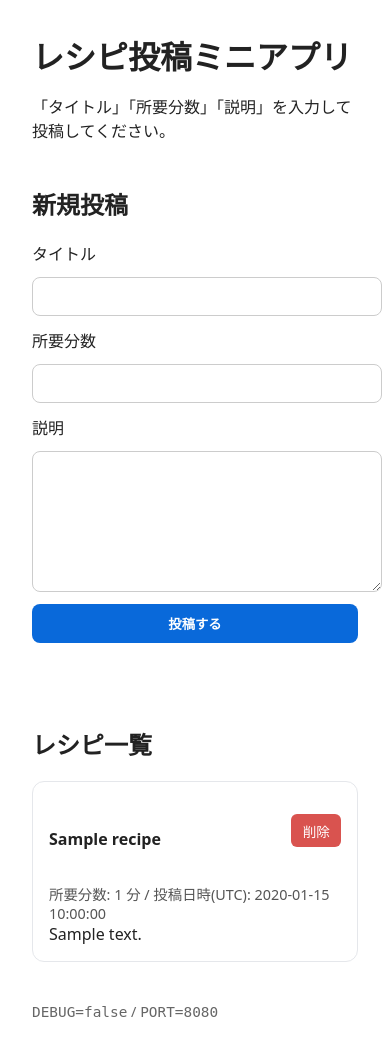
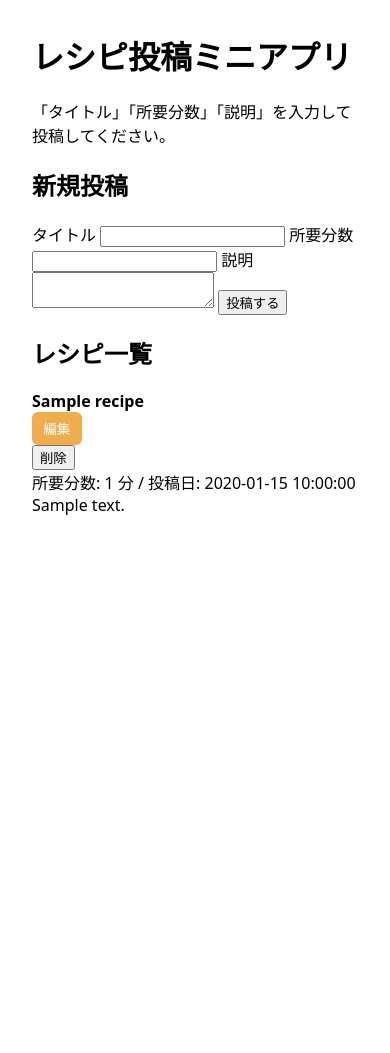
Before and after one commit to hiroyuki-okamoto830/udemy_final_task, a Flask app: page / in a window 390 px wide. After the commit the page ends 515 px from the top, so only its background shows below. Run offline with Flask 3, Linux system fonts and the light colour scheme; tables that the repository leaves empty hold one stand-in row (values such as "Sample post"); some libraries are stand-ins or nearby versions.

Commit message:
編集機能追加

```diff
--- a/app.py
+++ b/app.py
@@ -49,14 +49,11 @@ def _to_bool_env(value: Optional[str], default: bool = False) -> bool:
         return default
     return str(value).strip().lower() in {"1", "true", "yes", "on"}
 
+
 @app.route("/", methods=["GET", "POST"])
 def index():
     errors: List[str] = []
-    form_values = {
-        "title": "",
-        "minutes": "",
-        "description": "",
-    }
+    form_values = {"title": "", "minutes": "", "description": ""}
 
     if request.method == "POST":
         title = (request.form.get("title") or "").strip()
@@ -67,80 +64,89 @@ def index():
         form_values["minutes"] = minutes_raw
         form_values["description"] = description
 
-        # 入力チェック
+        minutes_val: Optional[int] = None
+        try:
+            minutes_val = int(minutes_raw)
+        except:
+            errors.append("所要分数は整数で入力してください。")
+
+        if minutes_val is not None and minutes_val < 1:
+            errors.append("所要分数は1以上の整数で入力してください。")
+
         if not title:
             errors.append("タイトルは必須です。")
-        if len(title) > 200:
-            errors.append("タイトルは200文字以内で入力してください。")
-
-        minutes_val: Optional[int] = None
-        if not minutes_raw:
-            errors.append("所要分数は必須です。")
-        else:
-            try:
-                minutes_val = int(minutes_raw)
-                if minutes_val < 1:
-                    errors.append("所要分数は1以上の整数で入力してください。")
-            except ValueError:
-                errors.append("所要分数は整数で入力してください。")
 
         if engine is None:
             errors.append("データベースが未設定のため保存できません。")
 
-        if not errors and engine is not None and minutes_val is not None:
-            try:
-                with Session(engine) as session:
-                    item = Recipe(
-                        title=title,
-                        minutes=minutes_val,
-                        description=description or None
-                    )
-                    session.add(item)
-                    session.commit()
-                return redirect(url_for("index"))
-            except Exception:
-                errors.append("保存中にエラーが発生しました。")
+        if not errors:
+            with Session(engine) as session:
+                item = Recipe(title=title, minutes=minutes_val, description=description)
+                session.add(item)
+                session.commit()
+            return redirect(url_for("index"))
 
     recipes: List[Recipe] = []
     if engine is not None:
-        try:
-            with Session(engine) as session:
-                recipes = session.query(Recipe)\
-                    .order_by(Recipe.created_at.desc(), Recipe.id.desc()).all()
-        except Exception:
-            recipes = []
-
-    port = int(os.environ.get("PORT", "8000"))
-    debug = _to_bool_env(os.environ.get("DEBUG"), default=False)
+        with Session(engine) as session:
+            recipes = session.query(Recipe).order_by(
+                Recipe.created_at.desc(), Recipe.id.desc()
+            ).all()
 
     return render_template(
         "index.html",
         errors=errors,
         recipes=recipes,
-        debug=str(debug),
-        port=port,
+        debug="false",
+        port=8000,
         db_ready=(engine is not None),
         form_values=form_values,
     )
 
-# ▼ 削除処理を追加
+
+# ▼ 編集処理
+@app.route("/update/<int:recipe_id>", methods=["POST"])
+def update_recipe(recipe_id: int):
+    if engine is None:
+        return redirect(url_for("index"))
+
+    title = (request.form.get("title") or "").strip()
+    minutes_raw = (request.form.get("minutes") or "").strip()
+    description = (request.form.get("description") or "").strip()
+
+    try:
+        minutes_val = int(minutes_raw)
+    except:
+        return redirect(url_for("index"))
+
+    if minutes_val < 1:
+        return redirect(url_for("index"))
+
+    with Session(engine) as session:
+        item = session.get(Recipe, recipe_id)
+        if item:
+            item.title = title
+            item.minutes = minutes_val
+            item.description = description
+            session.commit()
+
+    return redirect(url_for("index"))
+
+
+# ▼ 削除処理
 @app.route("/delete/<int:recipe_id>", methods=["POST"])
 def delete_recipe(recipe_id: int):
     if engine is None:
         return redirect(url_for("index"))
 
-    try:
-        with Session(engine) as session:
-            item = session.get(Recipe, recipe_id)
-            if item:
-                session.delete(item)
-                session.commit()
-    except Exception:
-        pass
+    with Session(engine) as session:
+        item = session.get(Recipe, recipe_id)
+        if item:
+            session.delete(item)
+            session.commit()
 
     return redirect(url_for("index"))
 
+
 if __name__ == "__main__":
-    port = int(os.environ.get("PORT", "8000"))
-    debug = _to_bool_env(os.environ.get("DEBUG"), default=False)
-    app.run(host="0.0.0.0", port=port, debug=debug)
+    app.run(host="0.0.0.0", port=8000, debug=False)
--- a/static/style.css
+++ b/static/style.css
@@ -1,136 +1,55 @@
-/* 既存スタイル（そのまま） */
+/* 既存スタイルは省略せず全て有効 */
+
 body {
-  font-family: system-ui, -apple-system, Segoe UI, Roboto, "Helvetica Neue", Arial, "Noto Sans JP", sans-serif;
+  font-family: system-ui, sans-serif;
   margin: 2rem;
-  color: #222;
 }
 
-h1 {
-  margin-bottom: 0.5rem;
-}
-
-.notice {
-  padding: 0.75rem 1rem;
-  background: #fff3cd;
-  border: 1px solid #ffeeba;
-  border-radius: 8px;
-  margin: 1rem 0;
-}
-
-.errors {
-  padding: 0.75rem 1rem;
-  background: #f8d7da;
-  border: 1px solid #f5c6cb;
-  color: #721c24;
-  border-radius: 8px;
-  margin: 1rem 0;
-}
-
-/* ▼▼ 2カラムコンテナ ▼▼ */
-.container {
-  display: flex;
-  gap: 2rem;
-  margin-top: 1.5rem;
-}
-
-.column { flex: 1; }
-
-.left {
-  max-width: 450px;
-}
-
-.right {
-  flex: 1.5;
-}
-
-/* ▼フォーム周り */
-form {
-  display: grid;
-  gap: 0.75rem;
-  margin: 1rem 0 2rem;
-}
-
-input, textarea {
-  width: 100%;
-  padding: 0.6rem 0.7rem;
-  border: 1px solid #ccc;
-  border-radius: 8px;
-  font-size: 1rem;
-}
-
-textarea {
-  min-height: 120px;
-}
-
-.btn {
-  padding: 0.6rem 1rem;
-  background: #0969da;
-  color: #fff;
-  border: none;
-  border-radius: 8px;
-  cursor: pointer;
-  font-weight: 600;
-}
-
-.btn:hover {
-  background: #0757b3;
-}
-
-/* ▼レシピカード */
-.list {
-  margin-top: 1rem;
-}
-
-.card {
-  border: 1px solid #e5e7eb;
-  border-radius: 12px;
-  padding: 1rem;
-  margin: 0.5rem 0;
-  background: #fff;
-}
-
-/* カードヘッダー（タイトル & 削除ボタン） */
-.card-header {
-  display: flex;
-  justify-content: space-between;
-  align-items: center;
-}
-
-/* ▼削除ボタン */
-.btn-delete {
-  background: #d9534f;
+/* 編集ボタン */
+.btn-edit {
+  background: #f0ad4e;
   color: #fff;
   padding: 0.4rem 0.7rem;
   border: none;
   border-radius: 6px;
   font-size: 0.85rem;
   cursor: pointer;
+  margin-right: .5rem;
 }
 
-.btn-delete:hover {
-  background: #c9302c;
+.btn-edit:hover {
+  background: #ec971f;
 }
 
-.meta {
-  color: #555;
-  font-size: 0.9rem;
-  margin-top: 0.25rem;
+/* モーダル */
+.modal {
+  display: none;
+  position: fixed;
+  z-index: 10;
+  left: 0; top: 0;
+  width: 100%; height: 100%;
+  background: rgba(0,0,0,0.5);
 }
 
-.empty {
-  color: #666;
+.modal-content {
+  background: #fff;
+  width: 90%;
+  max-width: 500px;
+  padding: 1.5rem;
+  margin: 10% auto;
+  border-radius: 10px;
 }
 
-/* ▼フッター */
-footer {
-  margin-top: 2rem;
-  color: #666;
-  font-size: 0.9rem;
+.btn-cancel {
+  margin-left: 1rem;
+  background: #aaa;
+  color: #fff;
+  border: none;
+  padding: 0.4rem 0.7rem;
+  border-radius: 6px;
+  cursor: pointer;
 }
 
-/* ▼レスポンシブ対応：スマホでは縦並び */
-@media (max-width: 800px) {
-  .container {
-    flex-direction: column;
-  }
+.btn-cancel:hover {
+  background: #888;
 }
--- a/templates/index.html
+++ b/templates/index.html
@@ -7,14 +7,9 @@
 <link rel="stylesheet" href="{{ url_for('static', filename='style.css') }}">
 </head>
 <body>
+
 <h1>レシピ投稿ミニアプリ</h1>
 <p>「タイトル」「所要分数」「説明」を入力して投稿してください。</p>
-
-  {% if not db_ready %}
-    <div class="notice">
-      <strong>DB未設定：</strong> 環境変数 <code>DATABASE_URL</code> を設定してください。
-    </div>
-  {% endif %}
 
 {% if errors %}
   <div class="errors">
@@ -27,9 +22,9 @@
   </div>
 {% endif %}
 
-  <!-- ▼▼ 2カラムレイアウト開始 ▼▼ -->
 <div class="container">
-    <!-- 左：投稿フォーム -->
+
+  <!-- ▼左：通常の投稿フォーム -->
   <div class="column left">
     <h2>新規投稿</h2>
 
@@ -38,7 +33,7 @@
       <input name="title" type="text" maxlength="200" required value="{{ form_values.title }}">
 
       <label>所要分数</label>
-        <input name="minutes" type="number" step="1" min="1" required value="{{ form_values.minutes }}">
+      <input name="minutes" type="number" min="1" required value="{{ form_values.minutes }}">
 
       <label>説明</label>
       <textarea name="description">{{ form_values.description }}</textarea>
@@ -47,7 +42,7 @@
     </form>
   </div>
 
-    <!-- 右：レシピ一覧 -->
+  <!-- ▼右：レシピ一覧 -->
   <div class="column right">
     <h2>レシピ一覧</h2>
 
@@ -55,17 +50,26 @@
       {% if recipes %}
         {% for r in recipes %}
         <div class="card">
+
           <div class="card-header">
             <strong>{{ r.title }}</strong>
 
-                <!-- ▼削除ボタン -->
+            <div class="actions">
+              <!-- 編集ボタン -->
+              <button class="btn-edit"
+                onclick="openEditModal('{{ r.id }}', '{{ r.title }}', '{{ r.minutes }}', `{{ r.description or '' }}`)">
+                編集
+              </button>
+
+              <!-- 削除 -->
               <form method="post" action="{{ url_for('delete_recipe', recipe_id=r.id) }}">
                 <button class="btn-delete" type="submit">削除</button>
               </form>
             </div>
+          </div>
 
           <div class="meta">
-                所要分数: {{ r.minutes }} 分 / 投稿日時(UTC): {{ r.created_at }}
+            所要分数: {{ r.minutes }} 分 / 投稿日: {{ r.created_at }}
           </div>
 
           {% if r.description %}
@@ -78,11 +82,47 @@
       {% endif %}
     </div>
   </div>
+
 </div>
-  <!-- ▲▲ 2カラムレイアウト終了 ▲▲ -->
 
-  <footer>
-    <code>DEBUG={{ debug|lower }}</code> / <code>PORT={{ port }}</code>
-  </footer>
+
+<!-- ▼▼ 編集モーダル ▼▼ -->
+<div id="editModal" class="modal">
+  <div class="modal-content">
+    <h3>レシピを編集</h3>
+
+    <form id="editForm" method="post">
+      <label>タイトル</label>
+      <input id="edit-title" name="title" type="text" maxlength="200" required>
+
+      <label>所要分数</label>
+      <input id="edit-minutes" name="minutes" type="number" min="1" required>
+
+      <label>説明</label>
+      <textarea id="edit-description" name="description"></textarea>
+
+      <button class="btn" type="submit">更新する</button>
+      <button class="btn-cancel" type="button" onclick="closeEditModal()">キャンセル</button>
+    </form>
+  </div>
+</div>
+
+
+<script>
+function openEditModal(id, title, minutes, description) {
+  document.getElementById("edit-title").value = title;
+  document.getElementById("edit-minutes").value = minutes;
+  document.getElementById("edit-description").value = description;
+
+  document.getElementById("editForm").action = "/update/" + id;
+
+  document.getElementById("editModal").style.display = "block";
+}
+
+function closeEditModal() {
+  document.getElementById("editModal").style.display = "none";
+}
+</script>
+
 </body>
 </html>
```
Lines whose indentation alone changed are shown as unchanged.
